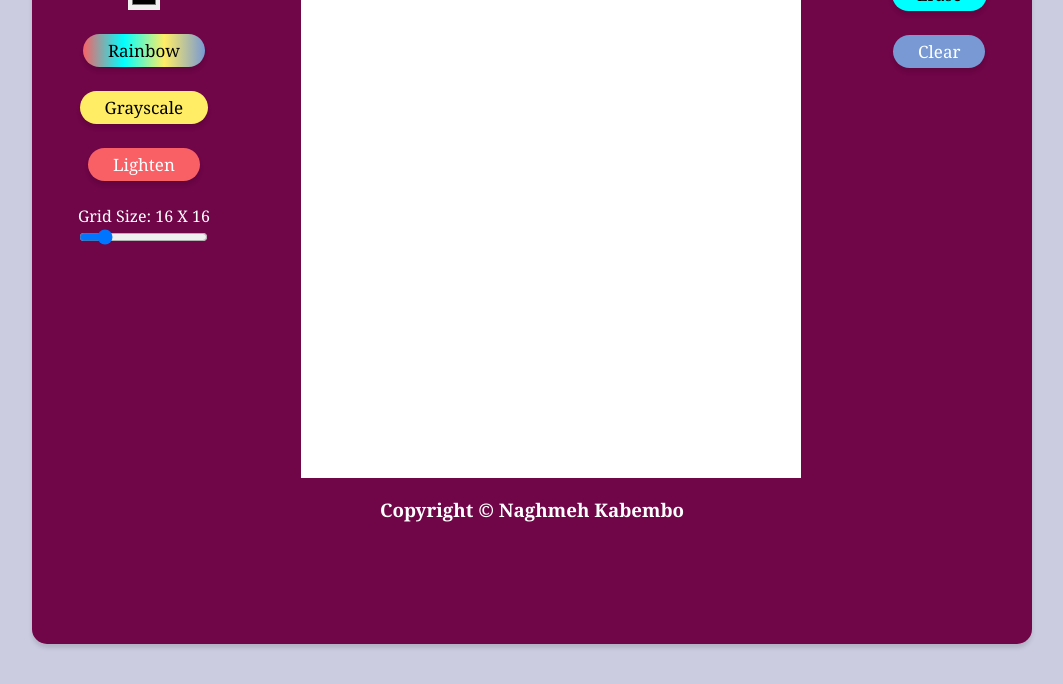
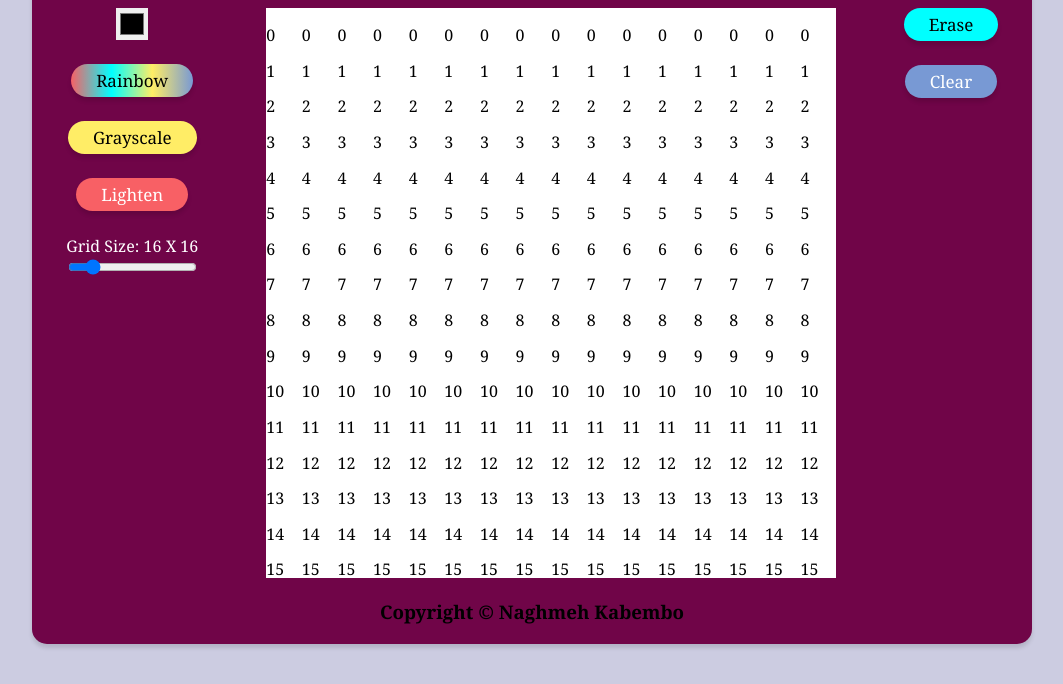
Before and after one commit to nkabembo/etch-a-sketch, a plain HTML site: page index.html in a window 1280 px wide. Shown: the part 116-800 px from the top of the page, without its empty margins (108-1171 px from the left). Drawn offline with Linux system fonts and the light colour scheme.

Commit message:
Populate Canvas with Squares

```diff
--- a/art.js
+++ b/art.js
@@ -1,6 +1,33 @@
 var slider = document.getElementById("grid-range");
 var gridSize = document.getElementById("grid-name");
+var grid = 16;
+populateCanvas(grid);
 
 slider.oninput = function(){
     gridSize.innerHTML = ` ${this.value} X ${this.value}`;
+    grid = this.value;
+    removeSquares();
+    populateCanvas(grid);
 }
+
+var color = document.getElementById("colour");
+var colorPicked;
+color.addEventListener('input', ()=>{
+    colorPicked = color.value;
+})
+
+function populateCanvas(size){
+    var canvas = document.getElementById('canvas');
+    for(let i = 0 ; i < size; i++){
+        for(var j = 0; j < size; j++){
+            var div = document.createElement("div");
+            div.classList.add("square");
+            div.innerHTML="<p>" + i + "</p>";
+            div.style['flex-basis'] = 100/size + '%';
+            div.style['height'] = 100/size + '%'
+            canvas.appendChild(div);
+        }
+   }
+
+}
+//div.style['background-color']='#'+(Math.random()*0xFFFFFF<<0).toString(16);
--- a/index.html
+++ b/index.html
@@ -13,7 +13,7 @@
         <h1>Etch-a-Sketch</h1>
         <div class="middle">
             <div class="controls">
-                <input type="color" id="colours">
+                <input type="color" id="colour">
                 <button class="rainbowbtn">Rainbow</button>
                 <button class="graybtn">Grayscale</button>
                 <button class="lightbtn">Lighten</button>
@@ -25,7 +25,7 @@
 
 
             </div>
-            <div class="canvas">
+            <div id="canvas">
 
             </div>
             <div class="controls">
--- a/style.css
+++ b/style.css
@@ -7,7 +7,6 @@ body{
 .outline{
     background-color: #700548;
     height:94vh;
-    margin-top: 0.5em;
     width: 1000px;
     margin-left: auto;
     margin-right:auto;
@@ -15,18 +14,23 @@ body{
     box-shadow: 0px 4px 4px rgba(0, 0, 0, 0.123);
     display: flex;
     flex-direction: column;
+    gap: 0.15em;
+    justify-content: center;
 }
 h1{
     color: white;
     text-align: center;
+    margin-top: 1.5em;
 
 }
-.canvas{
+#canvas{
     background-color: white;
-    height: 500px;
-    width: 500px;
+    height: 570px;
+    width: 570px;
     justify-content: center;
     align-self: center;
+    display:flex;
+    flex-wrap: wrap;
 }
 input[type="color"] {
     border:none;
@@ -79,5 +83,7 @@ button{
 }
 h3{
     text-align: center;
-    color:white;
 }
+.square{
+    flex: 1;
+}
```
